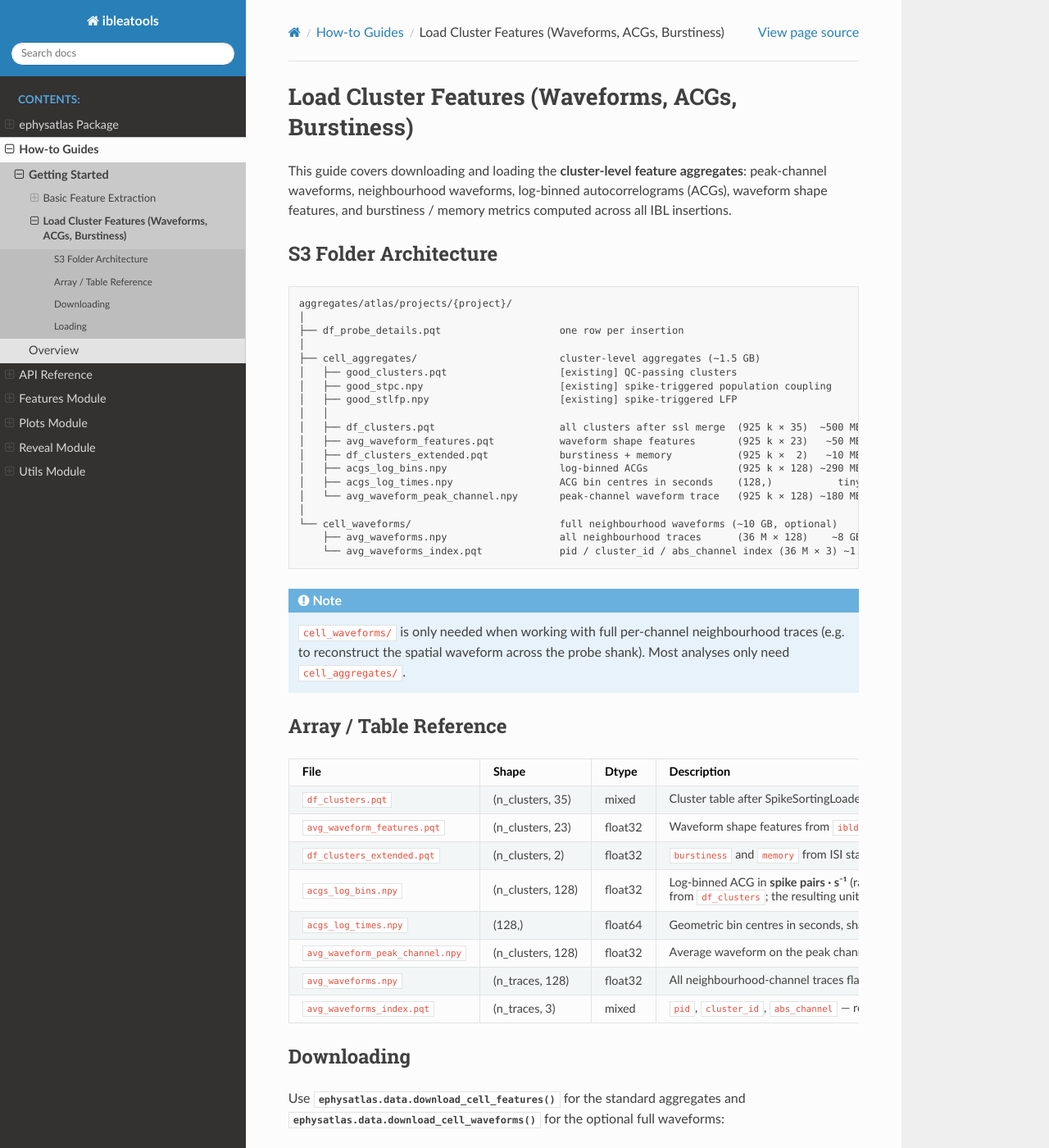
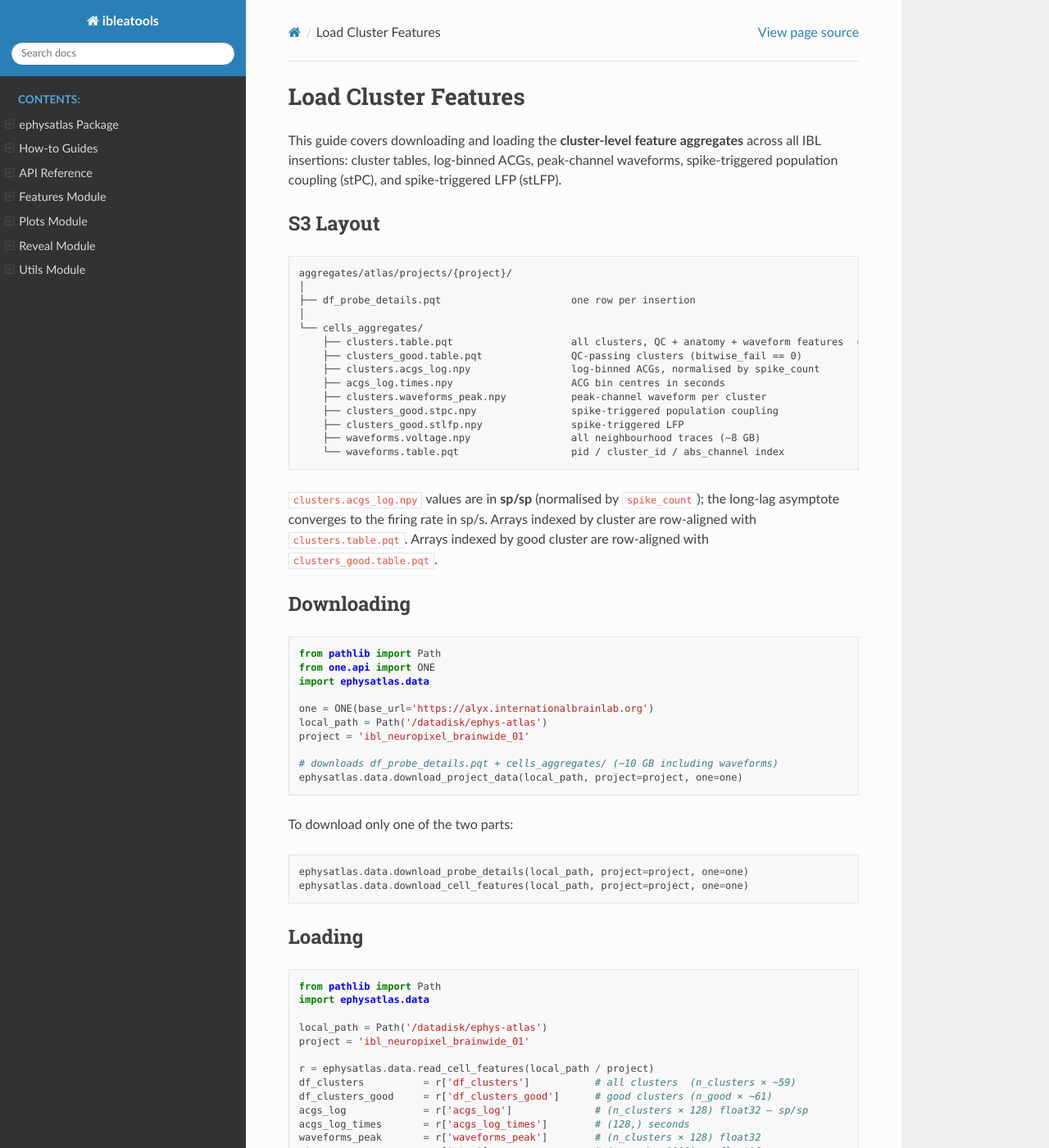
Before and after one commit to int-brain-lab/ibleatools, a Sphinx documentation site: the page built from docs/source/how-to/load-cluster-features.rst, in a window 1280 px wide and 1400 px high. Shown: the whole window at 82% size. Built offline with Sphinx 7.4.7 and the Read the Docs theme 3.1.0, drawn with Linux system fonts in a browser that asks for light colours; some of the changed text lies outside the part shown.

Commit message:
add cell-level aggregate data access (download, read, docs) v0.7.0
- download_cells_features / download_project_data: large_files=False by
  default; waveforms.voltage.npy and waveforms.table.pqt (~8 GB) opt-in
- read_cells_features: waveforms/df_waveforms keys only when files present
- fix idef typo in download_cells_features
- test fixtures updated to cells_aggregates/ path and current filenames
- docs: load-cells-features.rst how-to guide updated with large_files param
- bump version 0.6.0 to 0.7.0

```diff
--- a/docs/source/how-to/index.rst
+++ b/docs/source/how-to/index.rst
@@ -9,8 +9,10 @@
 .. toctree::
    :maxdepth: 2
 
+   s3-architecture
+   load-channel-features
+   load-cells-features
    basic-feature-extraction
-   load-cluster-features
 
 Overview
 ---------
--- a/docs/source/how-to/load-cluster-features.rst
+++ b/docs/source/how-to/load-cluster-features.rst
@@ -1,98 +1,37 @@
-Load Cluster Features (Waveforms, ACGs, Burstiness)
-====================================================
+Load Cluster Features
+=====================
 
-This guide covers downloading and loading the **cluster-level feature aggregates**:
-peak-channel waveforms, neighbourhood waveforms, log-binned autocorrelograms (ACGs),
-waveform shape features, and burstiness / memory metrics computed across all
-IBL insertions.
+This guide covers downloading and loading the **cluster-level feature aggregates**
+across all IBL insertions: cluster tables, log-binned ACGs, peak-channel waveforms,
+spike-triggered population coupling (stPC), and spike-triggered LFP (stLFP).
 
-S3 Folder Architecture
------------------------
+S3 Layout
+---------
 
 .. code-block:: text
 
     aggregates/atlas/projects/{project}/
     │
-    ├── df_probe_details.pqt                    one row per insertion
+    ├── df_probe_details.pqt                      one row per insertion
     │
-    ├── cell_aggregates/                        cluster-level aggregates (~1.5 GB)
-    │   ├── good_clusters.pqt                   [existing] QC-passing clusters
-    │   ├── good_stpc.npy                       [existing] spike-triggered population coupling
-    │   ├── good_stlfp.npy                      [existing] spike-triggered LFP
-    │   │
-    │   ├── df_clusters.pqt                     all clusters after ssl merge  (925 k × 35)  ~500 MB
-    │   ├── avg_waveform_features.pqt           waveform shape features       (925 k × 23)   ~50 MB
-    │   ├── df_clusters_extended.pqt            burstiness + memory           (925 k ×  2)   ~10 MB
-    │   ├── acgs_log_bins.npy                   log-binned ACGs               (925 k × 128) ~290 MB
-    │   ├── acgs_log_times.npy                  ACG bin centres in seconds    (128,)           tiny
-    │   └── avg_waveform_peak_channel.npy       peak-channel waveform trace   (925 k × 128) ~180 MB
-    │
-    └── cell_waveforms/                         full neighbourhood waveforms (~10 GB, optional)
-        ├── avg_waveforms.npy                   all neighbourhood traces      (36 M × 128)    ~8 GB
-        └── avg_waveforms_index.pqt             pid / cluster_id / abs_channel index (36 M × 3) ~1.5 GB
+    └── cells_aggregates/
+        ├── clusters.table.pqt                    all clusters, QC + anatomy + waveform features  (n_clusters × ~59)
+        ├── clusters_good.table.pqt               QC-passing clusters (bitwise_fail == 0)          (n_good × ~61)
+        ├── clusters.acgs_log.npy                 log-binned ACGs, normalised by spike_count       (n_clusters × 128) float16
+        ├── acgs_log.times.npy                    ACG bin centres in seconds                       (128,) float64
+        ├── clusters.waveforms_peak.npy           peak-channel waveform per cluster                (n_clusters × 128) float16
+        ├── clusters_good.stpc.npy                spike-triggered population coupling              (n_good × 1000)    float16
+        ├── clusters_good.stlfp.npy               spike-triggered LFP                              (n_good × 250)     float16
+        ├── waveforms.voltage.npy                 all neighbourhood traces (~8 GB)                 (n_traces × 128)   float16
+        └── waveforms.table.pqt                   pid / cluster_id / abs_channel index             (n_traces × 3)
 
-.. note::
-
-    ``cell_waveforms/`` is only needed when working with full per-channel neighbourhood
-    traces (e.g. to reconstruct the spatial waveform across the probe shank).
-    Most analyses only need ``cell_aggregates/``.
-
-Array / Table Reference
------------------------
-
-.. list-table::
-   :header-rows: 1
-   :widths: 35 20 10 35
-
-   * - File
-     - Shape
-     - Dtype
-     - Description
-   * - ``df_clusters.pqt``
-     - (n_clusters, 35)
-     - mixed
-     - Cluster table after SpikeSortingLoader merge; includes QC metrics, brain-region coordinates, ``pid``, ``bitwise_fail``
-   * - ``avg_waveform_features.pqt``
-     - (n_clusters, 23)
-     - float32
-     - Waveform shape features from ``ibldsp.waveforms.compute_spike_features``: peak/trough timing, slopes, half-width, ``axial_um``, ``lateral_um``, ``peak_channel``
-   * - ``df_clusters_extended.pqt``
-     - (n_clusters, 2)
-     - float32
-     - ``burstiness`` and ``memory`` from ISI statistics
-   * - ``acgs_log_bins.npy``
-     - (n_clusters, 128)
-     - float32
-     - Log-binned ACG in **spike pairs · s⁻¹** (raw coincident pair counts divided by
-       log-bin width in seconds, not normalised by recording duration or firing rate).
-       At long lags (τ > 1 s) the asymptotic value converges to λ² × T = λ × n_spikes,
-       where λ is the firing rate and T the recording duration.
-       To obtain a dimensionless ACG normalised to the Poisson baseline, divide each row
-       by ``spike_count`` from ``df_clusters``; the resulting units are sp/s and the
-       long-lag asymptote equals the firing rate.
-       Rows are aligned with ``df_clusters``.
-   * - ``acgs_log_times.npy``
-     - (128,)
-     - float64
-     - Geometric bin centres in seconds, shared across all insertions (range ≈ 1 ms – 2 s)
-   * - ``avg_waveform_peak_channel.npy``
-     - (n_clusters, 128)
-     - float32
-     - Average waveform on the peak channel only; rows aligned with ``df_clusters``
-   * - ``avg_waveforms.npy``
-     - (n_traces, 128)
-     - float32
-     - All neighbourhood-channel traces flattened; use ``avg_waveforms_index.pqt`` to index
-   * - ``avg_waveforms_index.pqt``
-     - (n_traces, 3)
-     - mixed
-     - ``pid``, ``cluster_id``, ``abs_channel`` — row index into ``avg_waveforms.npy``
+``clusters.acgs_log.npy`` values are in **sp/sp** (normalised by ``spike_count``); the
+long-lag asymptote converges to the firing rate in sp/s.
+Arrays indexed by cluster are row-aligned with ``clusters.table.pqt``.
+Arrays indexed by good cluster are row-aligned with ``clusters_good.table.pqt``.
 
 Downloading
 -----------
-
-Use :func:`ephysatlas.data.download_cell_features` for the standard aggregates and
-:func:`ephysatlas.data.download_cell_waveforms` for the optional full waveforms:
 
 .. code-block:: python
 
@@ -104,11 +43,15 @@
     local_path = Path('/datadisk/ephys-atlas')
     project = 'ibl_neuropixel_brainwide_01'
 
-    # ~1.5 GB — cluster tables, ACGs, peak-channel waveforms
+    # downloads df_probe_details.pqt + cells_aggregates/ (~10 GB including waveforms)
+    ephysatlas.data.download_project_data(local_path, project=project, one=one)
+
+To download only one of the two parts:
+
+.. code-block:: python
+
+    ephysatlas.data.download_probe_details(local_path, project=project, one=one)
     ephysatlas.data.download_cell_features(local_path, project=project, one=one)
-
-    # ~10 GB — full neighbourhood waveforms (optional)
-    ephysatlas.data.download_cell_waveforms(local_path, project=project, one=one)
 
 Loading
 -------
@@ -121,59 +64,27 @@
     local_path = Path('/datadisk/ephys-atlas')
     project = 'ibl_neuropixel_brainwide_01'
 
-    # Returns (df_clusters, df_wf_features, df_clusters_extended,
-    #          acgs_log_bins, acgs_log_times, avg_waveform_peak_channel)
-    result = ephysatlas.data.read_cluster_features(local_path / project)
+    r = ephysatlas.data.read_cell_features(local_path / project)
+    df_clusters          = r['df_clusters']           # all clusters  (n_clusters × ~59)
+    df_clusters_good     = r['df_clusters_good']      # good clusters (n_good × ~61)
+    acgs_log             = r['acgs_log']              # (n_clusters × 128) float32 — sp/sp
+    acgs_log_times       = r['acgs_log_times']        # (128,) seconds
+    waveforms_peak       = r['waveforms_peak']        # (n_clusters × 128) float32
+    stpc                 = r['stpc']                  # (n_good × 1000)    float16 memmap
+    stlfp                = r['stlfp']                 # (n_good × 250)     float16 memmap
+    waveforms            = r['waveforms']             # (n_traces × 128)   float16 memmap — ~8 GB
+    df_waveforms         = r['df_waveforms']          # (n_traces × 3) — pid/cluster_id/abs_channel index
 
-    df_clusters               = result['df_clusters']
-    df_wf_features            = result['df_wf_features']
-    df_clusters_extended      = result['df_clusters_extended']
-    acgs_log_bins             = result['acgs_log_bins']          # (n_clusters, 128) float32
-    acgs_log_times            = result['acgs_log_times']         # (128,)  seconds
-    avg_waveform_peak_channel = result['avg_waveform_peak_channel']  # (n_clusters, 128)
-
-ACG normalisation
-~~~~~~~~~~~~~~~~~
-
-The raw ACG values are in **spike pairs · s⁻¹** and scale with firing rate and recording
-duration (asymptote = λ² × T).  For most analyses you will want to normalise to a
-dimensionless shape comparable across neurons:
+Joining with probe metadata
+---------------------------
 
 .. code-block:: python
 
-    # Divide each row by spike_count → long-lag asymptote ≈ firing rate (sp/s)
-    spike_count = df_clusters['spike_count'].values[:, np.newaxis]
-    acgs_norm = acgs_log_bins / spike_count      # sp/s, asymptote ≈ firing_rate
+    df_probes = ephysatlas.data.read_probe_details(local_path / project)
+    df = df_clusters.merge(df_probes, on='pid', how='left')
 
-    # Further divide by firing_rate → dimensionless, asymptote ≈ 1
-    firing_rate = df_clusters['firing_rate'].values[:, np.newaxis]
-    acgs_dimless = acgs_norm / firing_rate        # dimensionless, asymptote ≈ 1
+See also
+--------
 
-Restricting to good units
-~~~~~~~~~~~~~~~~~~~~~~~~~
-
-``df_clusters`` contains all sorted clusters. Filter to QC-passing units with:
-
-.. code-block:: python
-
-    good = df_clusters['bitwise_fail'] == 0
-    df_good          = df_clusters[good]
-    wf_good          = avg_waveform_peak_channel[good.values]
-    acgs_good        = acgs_log_bins[good.values]
-
-Loading full neighbourhood waveforms
-~~~~~~~~~~~~~~~~~~~~~~~~~~~~~~~~~~~~~
-
-.. code-block:: python
-
-    import numpy as np
-
-    # Memory-map recommended — array is ~8 GB
-    result_wf = ephysatlas.data.read_cell_waveforms(local_path / project)
-    avg_waveforms       = result_wf['avg_waveforms']        # np.memmap (n_traces, 128)
-    avg_waveforms_index = result_wf['avg_waveforms_index']  # DataFrame  (n_traces, 3)
-
-    # Example: extract all neighbourhood traces for a single cluster
-    pid, cid = df_clusters['pid'].iloc[0], df_clusters.index[0]
-    mask = (avg_waveforms_index['pid'] == pid) & (avg_waveforms_index['cluster_id'] == cid)
-    cluster_traces = avg_waveforms[mask.values]             # (nc, 128)
+* :doc:`s3-architecture` — complete S3 folder layout
+* :doc:`load-channel-features` — channel-level features (ephys atlas main dataset)
--- a/pyproject.toml
+++ b/pyproject.toml
@@ -77,6 +77,12 @@
 include = ["src/ephysatlas"]
 
 [dependency-groups]
+docs = [
+    "myst-parser>=4.0.1",
+    "sphinx-autobuild>=2024.10.3",
+    "sphinx-autodoc-typehints>=3.0.1",
+    "sphinx-rtd-theme>=3.1.0",
+]
 lint = ["ruff>=0.7.3"]
 test = [
     "pytest-cov>=4.0.0",
--- a/src/ephysatlas/__init__.py
+++ b/src/ephysatlas/__init__.py
@@ -10,4 +10,4 @@
     >>> from ephysatlas import features, aggregation, anatomy
 """
 
-__version__ = "0.6.0"
+__version__ = "0.7.0"
```
Also changed, not shown: CHANGELOG.md (+13 -1 lines), docs/source/how-to/load-cells-features.rst (added, +96 -0 lines), docs/source/how-to/load-channel-features.rst (added, +76 -0 lines), docs/source/how-to/s3-architecture.rst (added, +93 -0 lines), 5 other files.
